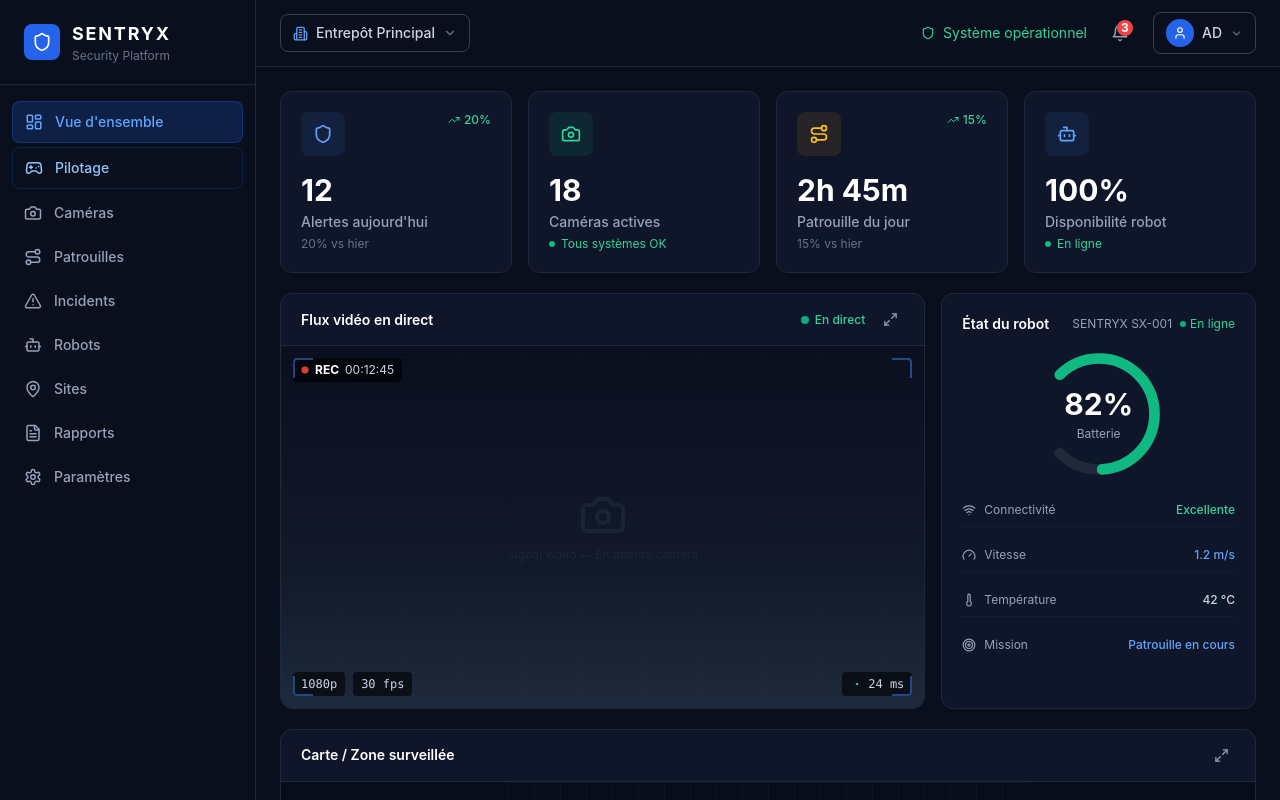
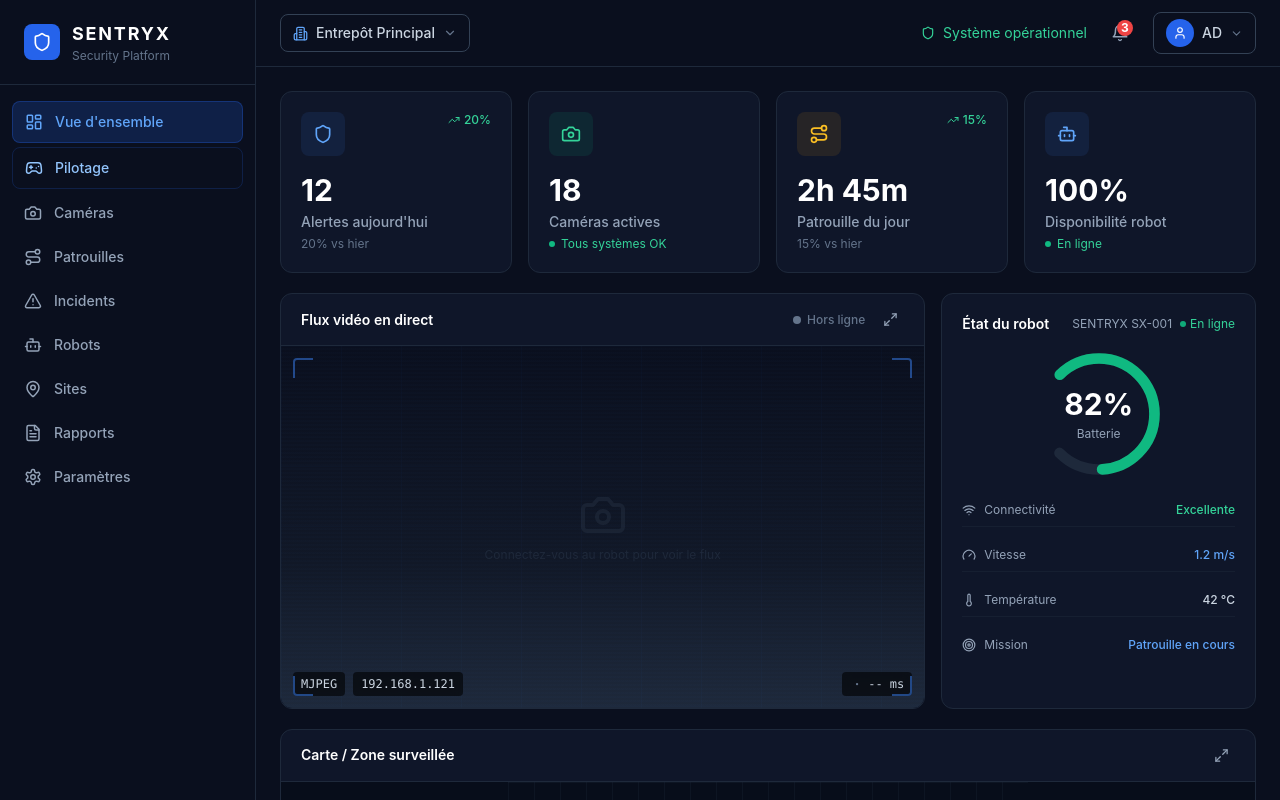
Before and after one commit to gust2301/raspRover, a React (Vite) app in the folder frontend/: page /dashboard in a window 1280 px wide. Shown: the top 800 px of the page. Built offline with nearby package versions, Linux system fonts and the light colour scheme.

Commit message:
Persist robot connection across frontend pages

```diff
--- a/frontend/src/App.tsx
+++ b/frontend/src/App.tsx
@@ -9,9 +9,11 @@
 import Reports from './pages/Reports'
 import Settings from './pages/Settings'
 import Pilotage from './pages/Pilotage'
+import { RobotConnectionProvider } from './context/RobotConnectionContext'
 
 export default function App() {
   return (
+    <RobotConnectionProvider>
       <BrowserRouter>
         <Routes>
           <Route path="/" element={<AppLayout />}>
@@ -28,5 +30,6 @@
           </Route>
         </Routes>
       </BrowserRouter>
+    </RobotConnectionProvider>
   )
 }
--- a/frontend/src/components/VideoFeedCard.tsx
+++ b/frontend/src/components/VideoFeedCard.tsx
@@ -1,8 +1,16 @@
-import { useState } from 'react'
-import { Maximize2, Camera, Circle, Dot } from 'lucide-react'
+import { useEffect, useState } from 'react'
+import { Maximize2, Camera, CameraOff, Circle, Dot } from 'lucide-react'
+import { useSharedRobotConnection } from '../context/RobotConnectionContext'
 
 export default function VideoFeedCard() {
+  const conn = useSharedRobotConnection()
   const [recording] = useState(true)
+  const [streamUnavailable, setStreamUnavailable] = useState(false)
+  const streamUrl = `http://${conn.robotIp}:8080/stream`
+
+  useEffect(() => {
+    setStreamUnavailable(false)
+  }, [conn.robotIp, conn.status])
 
   return (
     <div
@@ -13,8 +21,10 @@
         <h2 className="text-white font-semibold text-sm">Flux vidéo en direct</h2>
         <div className="flex items-center gap-3">
           <div className="flex items-center gap-1.5">
-            <div className="w-2 h-2 rounded-full bg-emerald-500 animate-pulse" />
-            <span className="text-emerald-400 text-xs font-medium">En direct</span>
+            <div className={`w-2 h-2 rounded-full ${conn.status === 'connected' ? 'bg-emerald-500 animate-pulse' : 'bg-slate-500'}`} />
+            <span className={`text-xs font-medium ${conn.status === 'connected' ? 'text-emerald-400' : 'text-slate-500'}`}>
+              {conn.status === 'connected' ? 'En direct' : 'Hors ligne'}
+            </span>
           </div>
           <button className="p-1.5 rounded-lg text-slate-400 hover:text-slate-200 hover:bg-slate-800 transition-colors">
             <Maximize2 size={15} />
@@ -22,62 +32,82 @@
         </div>
       </div>
 
-      {/* Video feed */}
       <div className="relative aspect-video bg-slate-950 flex items-center justify-center overflow-hidden">
-        {/* Simulated warehouse background */}
-        <div className="absolute inset-0" style={{
-          background: 'linear-gradient(180deg, #0a0f1e 0%, #111827 60%, #1e293b 100%)',
-        }}>
-          {/* Grid lines simulating warehouse */}
+        <div
+          className="absolute inset-0"
+          style={{ background: 'linear-gradient(180deg, #0a0f1e 0%, #111827 60%, #1e293b 100%)' }}
+        >
           <svg className="absolute inset-0 w-full h-full opacity-10" xmlns="http://www.w3.org/2000/svg">
             <defs>
               <pattern id="grid" width="60" height="60" patternUnits="userSpaceOnUse">
-                <path d="M 60 0 L 0 0 0 60" fill="none" stroke="#3b82f6" strokeWidth="0.5"/>
+                <path d="M 60 0 L 0 0 0 60" fill="none" stroke="#3b82f6" strokeWidth="0.5" />
               </pattern>
             </defs>
             <rect width="100%" height="100%" fill="url(#grid)" />
           </svg>
-          {/* Scan line effect */}
-          <div className="absolute inset-0 opacity-5" style={{
-            backgroundImage: 'repeating-linear-gradient(0deg, transparent, transparent 2px, rgba(59,130,246,0.3) 2px, rgba(59,130,246,0.3) 4px)',
-          }} />
-          {/* Center robot silhouette hint */}
-          <div className="absolute inset-0 flex items-center justify-center">
-            <div className="text-slate-700 text-center">
-              <Camera size={48} className="mx-auto mb-2 opacity-30" />
-              <p className="text-xs opacity-30">Signal vidéo — En attente caméra</p>
+          <div
+            className="absolute inset-0 opacity-5"
+            style={{
+              backgroundImage:
+                'repeating-linear-gradient(0deg, transparent, transparent 2px, rgba(59,130,246,0.3) 2px, rgba(59,130,246,0.3) 4px)',
+            }}
+          />
+        </div>
+
+        {conn.status === 'connected' && !streamUnavailable && (
+          <img
+            key={streamUrl}
+            src={streamUrl}
+            alt="Camera feed"
+            className="absolute inset-0 w-full h-full object-contain bg-black z-10"
+            onLoad={() => setStreamUnavailable(false)}
+            onError={() => setStreamUnavailable(true)}
+          />
+        )}
+
+        {(conn.status !== 'connected' || streamUnavailable) && (
+          <div className="absolute inset-0 flex items-center justify-center z-10">
+            <div className="text-slate-700 text-center px-6">
+              {streamUnavailable ? (
+                <CameraOff size={48} className="mx-auto mb-2 opacity-40" />
+              ) : (
+                <Camera size={48} className="mx-auto mb-2 opacity-30" />
+              )}
+              <p className="text-xs opacity-40">
+                {conn.status === 'connected'
+                  ? 'Flux caméra indisponible'
+                  : 'Connectez-vous au robot pour voir le flux'}
+              </p>
             </div>
           </div>
-        </div>
+        )}
 
-        {/* Overlays */}
-        <div className="absolute top-3 left-3 flex items-center gap-2">
-          {recording && (
+        <div className="absolute top-3 left-3 flex items-center gap-2 z-20">
+          {recording && conn.status === 'connected' && (
             <div className="flex items-center gap-1.5 bg-black/60 backdrop-blur-sm rounded px-2 py-1">
               <Circle size={8} className="text-red-500 fill-red-500 animate-pulse" />
               <span className="text-white text-xs font-bold">REC</span>
-              <span className="text-slate-300 text-xs">00:12:45</span>
+              <span className="text-slate-300 text-xs">LIVE</span>
             </div>
           )}
         </div>
 
-        <div className="absolute bottom-3 left-3 flex items-center gap-2">
-          <span className="bg-black/60 backdrop-blur-sm text-slate-300 text-xs px-2 py-1 rounded font-mono">1080p</span>
-          <span className="bg-black/60 backdrop-blur-sm text-slate-300 text-xs px-2 py-1 rounded font-mono">30 fps</span>
+        <div className="absolute bottom-3 left-3 flex items-center gap-2 z-20">
+          <span className="bg-black/60 backdrop-blur-sm text-slate-300 text-xs px-2 py-1 rounded font-mono">MJPEG</span>
+          <span className="bg-black/60 backdrop-blur-sm text-slate-300 text-xs px-2 py-1 rounded font-mono">{conn.robotIp}</span>
         </div>
 
-        <div className="absolute bottom-3 right-3">
+        <div className="absolute bottom-3 right-3 z-20">
           <div className="flex items-center gap-1 bg-black/60 backdrop-blur-sm rounded px-2 py-1">
-            <Dot size={14} className="text-emerald-400" />
-            <span className="text-slate-300 text-xs font-mono">24 ms</span>
+            <Dot size={14} className={conn.status === 'connected' ? 'text-emerald-400' : 'text-slate-500'} />
+            <span className="text-slate-300 text-xs font-mono">{conn.latencyMs ?? '--'} ms</span>
           </div>
         </div>
 
-        {/* Corner brackets */}
-        <div className="absolute top-3 left-3 w-5 h-5 border-t-2 border-l-2 border-blue-500/50 rounded-tl" />
-        <div className="absolute top-3 right-3 w-5 h-5 border-t-2 border-r-2 border-blue-500/50 rounded-tr" />
-        <div className="absolute bottom-3 left-3 w-5 h-5 border-b-2 border-l-2 border-blue-500/50 rounded-bl" />
-        <div className="absolute bottom-3 right-3 w-5 h-5 border-b-2 border-r-2 border-blue-500/50 rounded-br" />
+        <div className="absolute top-3 left-3 w-5 h-5 border-t-2 border-l-2 border-blue-500/50 rounded-tl z-20" />
+        <div className="absolute top-3 right-3 w-5 h-5 border-t-2 border-r-2 border-blue-500/50 rounded-tr z-20" />
+        <div className="absolute bottom-3 left-3 w-5 h-5 border-b-2 border-l-2 border-blue-500/50 rounded-bl z-20" />
+        <div className="absolute bottom-3 right-3 w-5 h-5 border-b-2 border-r-2 border-blue-500/50 rounded-br z-20" />
       </div>
     </div>
   )
--- /dev/null
+++ b/frontend/src/context/RobotConnectionContext.tsx
@@ -0,0 +1,21 @@
+import { createContext, useContext } from 'react'
+import { useRobotConnection, type RobotConnection } from '../hooks/useRobotConnection'
+
+const RobotConnectionContext = createContext<RobotConnection | null>(null)
+
+export function RobotConnectionProvider({ children }: { children: React.ReactNode }) {
+  const connection = useRobotConnection()
+  return (
+    <RobotConnectionContext.Provider value={connection}>
+      {children}
+    </RobotConnectionContext.Provider>
+  )
+}
+
+export function useSharedRobotConnection(): RobotConnection {
+  const context = useContext(RobotConnectionContext)
+  if (context === null) {
+    throw new Error('useSharedRobotConnection must be used within RobotConnectionProvider')
+  }
+  return context
+}
--- a/frontend/src/pages/Pilotage.tsx
+++ b/frontend/src/pages/Pilotage.tsx
@@ -3,7 +3,8 @@
   Wifi, WifiOff, AlertOctagon, ArrowUp, ArrowDown, ArrowLeft, ArrowRight,
   Square, Camera, CameraOff, Settings2, Activity, Lightbulb,
 } from 'lucide-react'
-import { useRobotConnection, type ConnectionStatus } from '../hooks/useRobotConnection'
+import { type ConnectionStatus } from '../hooks/useRobotConnection'
+import { useSharedRobotConnection } from '../context/RobotConnectionContext'
 
 // ---------------------------------------------------------------------------
 // Connection bar
@@ -274,7 +275,7 @@
 // ---------------------------------------------------------------------------
 
 export default function Pilotage() {
-  const conn = useRobotConnection()
+  const conn = useSharedRobotConnection()
   const [speed, setSpeed] = useState(0.35)
   const [pan, setPan] = useState(0)
   const [tilt, setTilt] = useState(0)
```
Lines whose indentation alone changed are shown as unchanged.
